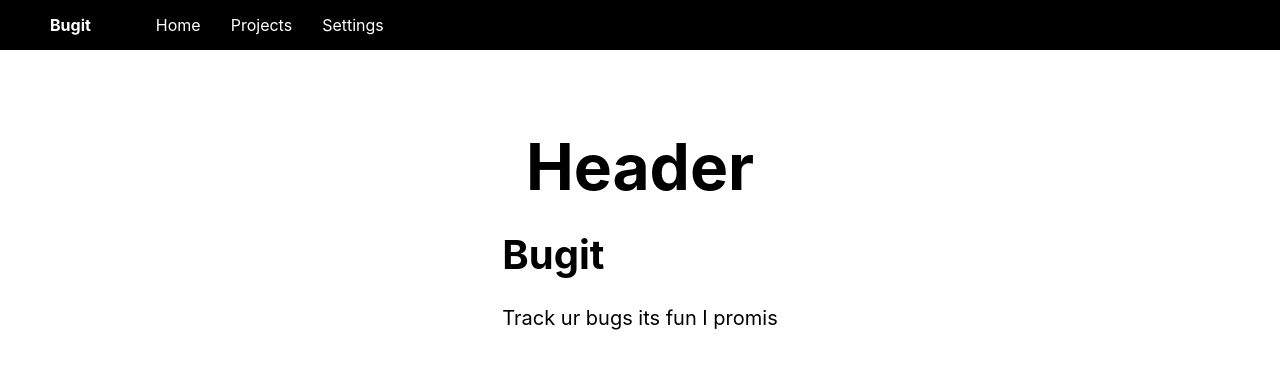
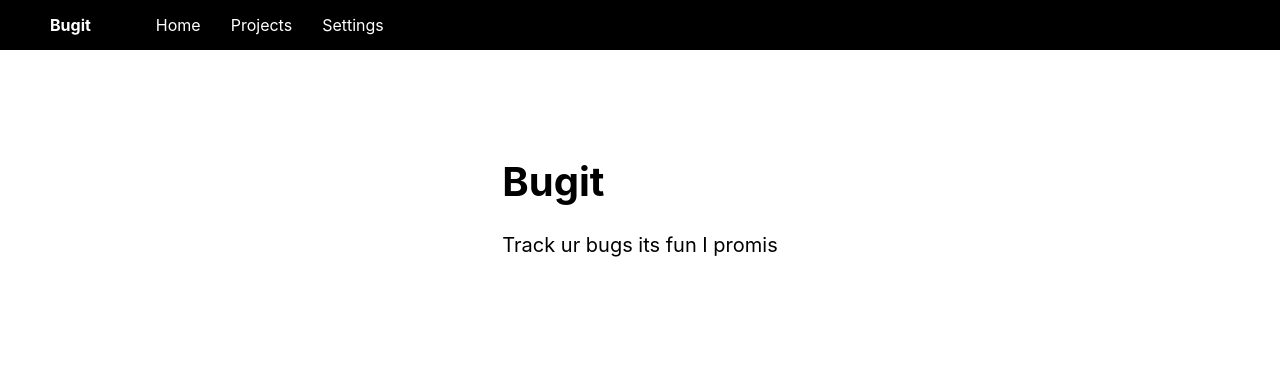
Before and after one commit to tarzzi/bugit, a Next.js app in the folder bugit/: page / in a window 1280 px wide. Shown: the top 368 px of the page. Built offline with nearby package versions, Linux system fonts and the light colour scheme.

Commit message:
Removed header

```diff
--- a/bugit/components/Layout.js
+++ b/bugit/components/Layout.js
@@ -1,5 +1,4 @@
 import Nav from './Nav'
-import Header from './Header'
 import styles from '../styles/Layout.module.scss'
 
 const Layout = ({children}) => {
@@ -8,7 +7,6 @@ const Layout = ({children}) => {
             <Nav />
             <div className={styles.container}>
                 <main className={styles.main}>
-                    <Header></Header>
                     {children}
                 </main>
             </div>
```
